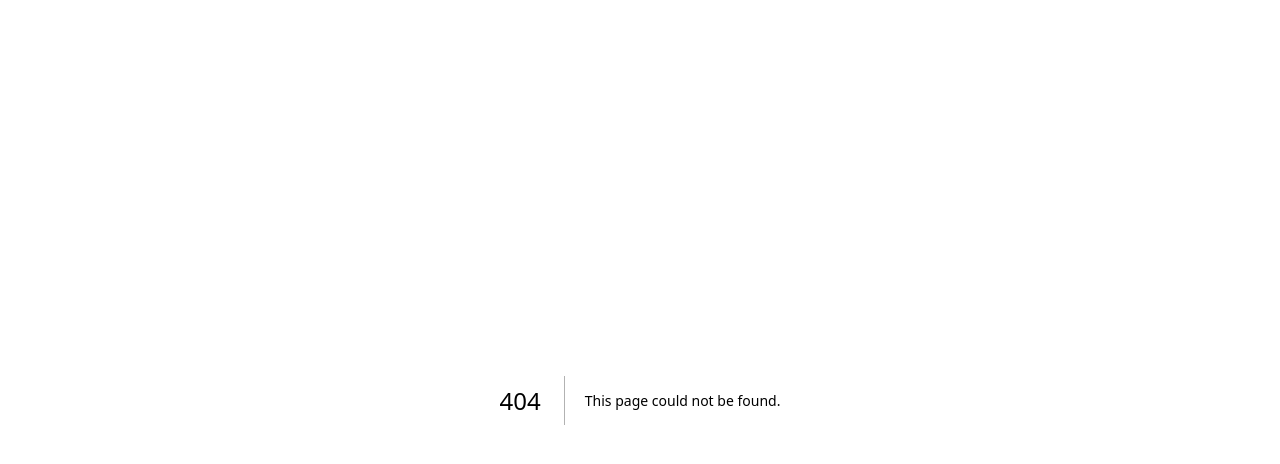
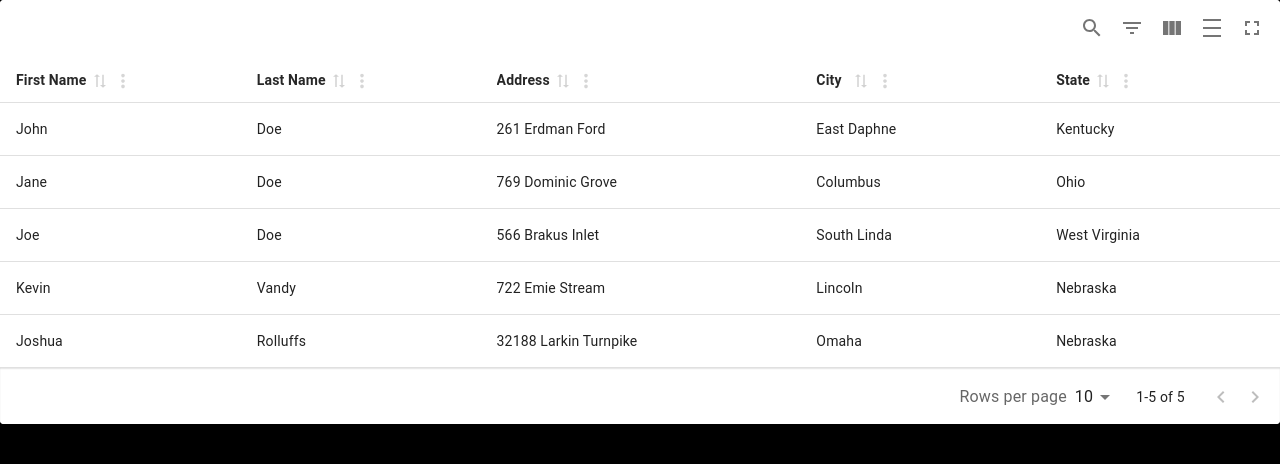
Before and after one commit to yashharitash-code/x-clone, a Next.js app: page /table in a window 1280 px wide. Before the commit this address had no page. Shown: the top 464 px of the page. Built offline with nearby package versions, Linux system fonts and the light colour scheme.

Commit message:
added extra material react table

```diff
--- a/package.json
+++ b/package.json
@@ -9,7 +9,9 @@
     "lint": "eslint"
   },
   "dependencies": {
+    "@mui/icons-material": "^5.15.0",
     "@mui/joy": "^5.0.0-beta.64",
+    "@mui/material": "^5.15.0",
     "@mui/system": "^7.3.7",
     "@rjsf/core": "^5.21.3",
     "@rjsf/mui": "^5.21.3",
@@ -17,12 +19,14 @@
     "@rjsf/validator-ajv8": "^5.21.3",
     "@supabase/supabase-js": "^2.91.0",
     "@tanstack/react-query": "^5.90.20",
+    "@tanstack/react-query-devtools": "^5.90.20",
     "@tiptap/extension-highlight": "^2.27.2",
     "@tiptap/extension-placeholder": "^2.27.2",
     "@tiptap/extension-text-align": "^2.27.2",
     "@tiptap/react": "^2.27.2",
     "@tiptap/starter-kit": "^2.27.2",
     "emoji-picker-react": "^4.17.1",
+    "material-react-table": "^3.2.1",
     "next": "16.1.4",
     "react": "19.2.3",
     "react-dom": "19.2.3",
--- /dev/null
+++ b/src/app/table/page.tsx
@@ -0,0 +1,110 @@
+'use client';
+import { useMemo } from 'react';
+import {
+    MaterialReactTable,
+    useMaterialReactTable,
+    type MRT_ColumnDef,
+} from 'material-react-table';
+
+//example data type
+type Person = {
+    name: {
+        firstName: string;
+        lastName: string;
+    };
+    address: string;
+    city: string;
+    state: string;
+};
+
+//nested data is ok, see accessorKeys in ColumnDef below
+const data: Person[] = [
+    {
+        name: {
+            firstName: 'John',
+            lastName: 'Doe',
+        },
+        address: '261 Erdman Ford',
+        city: 'East Daphne',
+        state: 'Kentucky',
+    },
+    {
+        name: {
+            firstName: 'Jane',
+            lastName: 'Doe',
+        },
+        address: '769 Dominic Grove',
+        city: 'Columbus',
+        state: 'Ohio',
+    },
+    {
+        name: {
+            firstName: 'Joe',
+            lastName: 'Doe',
+        },
+        address: '566 Brakus Inlet',
+        city: 'South Linda',
+        state: 'West Virginia',
+    },
+    {
+        name: {
+            firstName: 'Kevin',
+            lastName: 'Vandy',
+        },
+        address: '722 Emie Stream',
+        city: 'Lincoln',
+        state: 'Nebraska',
+    },
+    {
+        name: {
+            firstName: 'Joshua',
+            lastName: 'Rolluffs',
+        },
+        address: '32188 Larkin Turnpike',
+        city: 'Omaha',
+        state: 'Nebraska',
+    },
+];
+
+const Example = () => {
+    //should be memoized or stable
+    const columns = useMemo<MRT_ColumnDef<Person>[]>(
+        () => [
+            {
+                accessorKey: 'name.firstName', //access nested data with dot notation
+                header: 'First Name',
+                size: 150,
+            },
+            {
+                accessorKey: 'name.lastName',
+                header: 'Last Name',
+                size: 150,
+            },
+            {
+                accessorKey: 'address', //normal accessorKey
+                header: 'Address',
+                size: 200,
+            },
+            {
+                accessorKey: 'city',
+                header: 'City',
+                size: 150,
+            },
+            {
+                accessorKey: 'state',
+                header: 'State',
+                size: 150,
+            },
+        ],
+        [],
+    );
+
+    const table = useMaterialReactTable({
+        columns,
+        data, //data must be memoized or stable (useState, useMemo, defined outside of this component, etc.)
+    });
+
+    return <MaterialReactTable table={table} />;
+};
+
+export default Example;
--- a/src/components/LeftSidebar.tsx
+++ b/src/components/LeftSidebar.tsx
@@ -51,7 +51,7 @@ export default function LeftSidebar() {
                 </Link>
 
 
-                <Link href="#" className='text-white flex items-center lg:gap-3 p-3 rounded-full hover:bg-hover'>
+                <Link href="/table" className='text-white flex items-center lg:gap-3 p-3 rounded-full hover:bg-hover'>
                     <TbDotsCircleHorizontal size={30} />
                     <span className="hidden lg:inline text-xl font-bold">More</span>
                 </Link>
```
Also changed, not shown: 1 other file (tests, documents, lock files or other folders).
